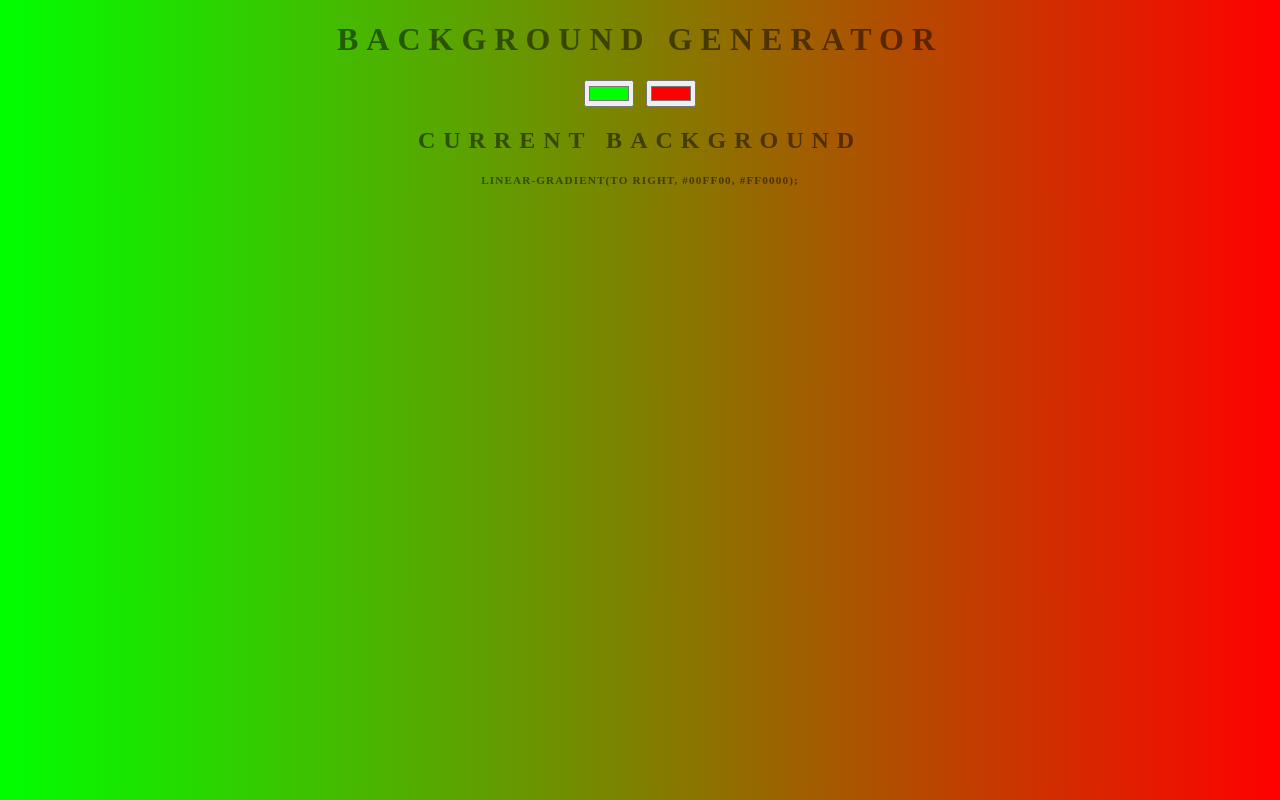
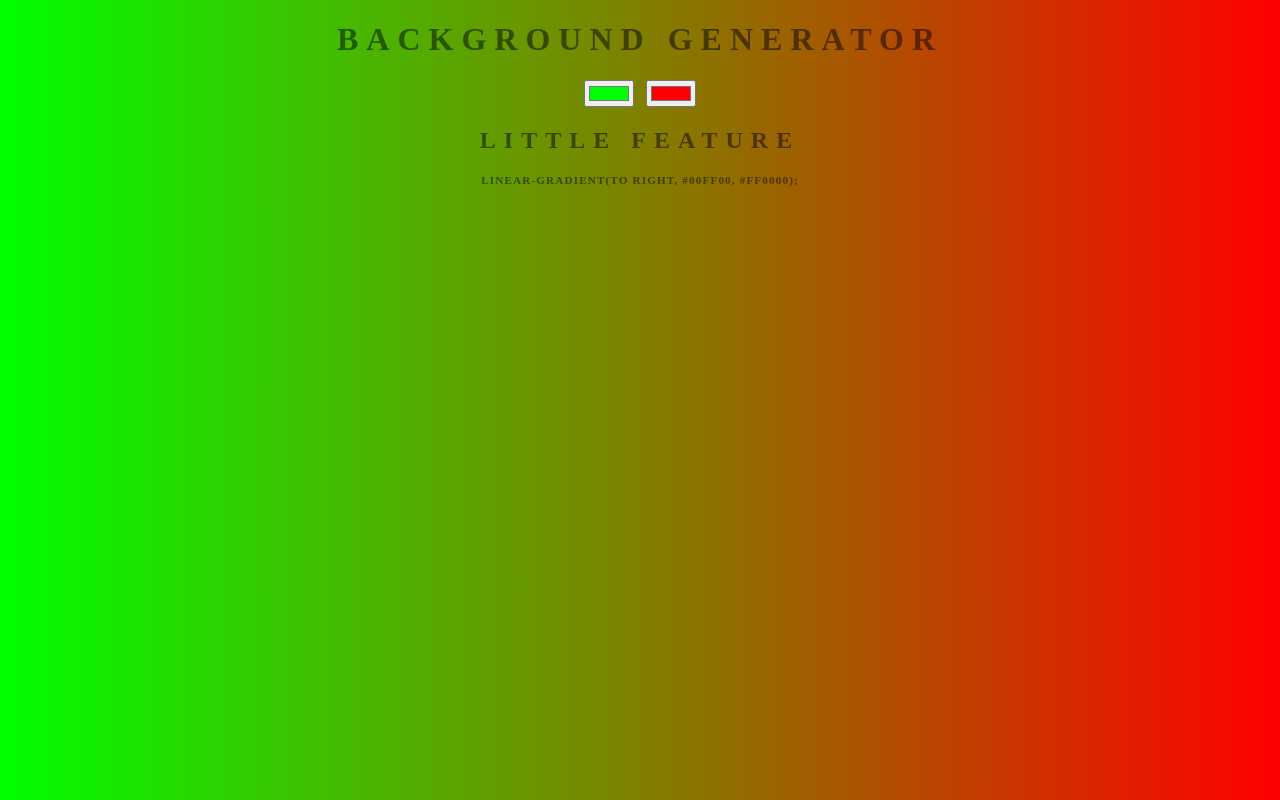
Before and after one commit to jelacioagui/background-generator1, a plain HTML site: page index.html in a window 1280 px wide. Drawn offline with Linux system fonts and the light colour scheme.

Commit message:
This is a little feature

```diff
--- a/index.html
+++ b/index.html
@@ -12,7 +12,7 @@
     <h1>Background Generator</h1>
     <input class = "color1" type="color" name = "color1" value="#00ff00">
     <input class = "color2" type="color" name = "color2" value="#ff0000">
-    <h2>Current Background</h2>
+    <h2>Little feature</h2>
     <h3>linear-gradient(to right, #00ff00, #ff0000);</h3>
     <script type="text/javascript" src="script.js"></script>
 </body>
```
